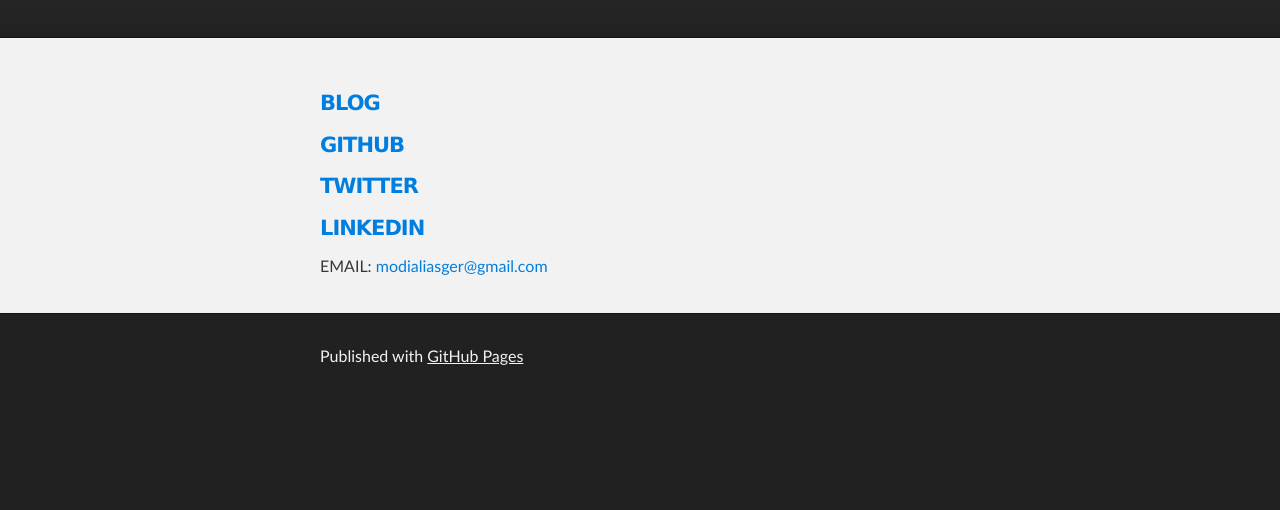
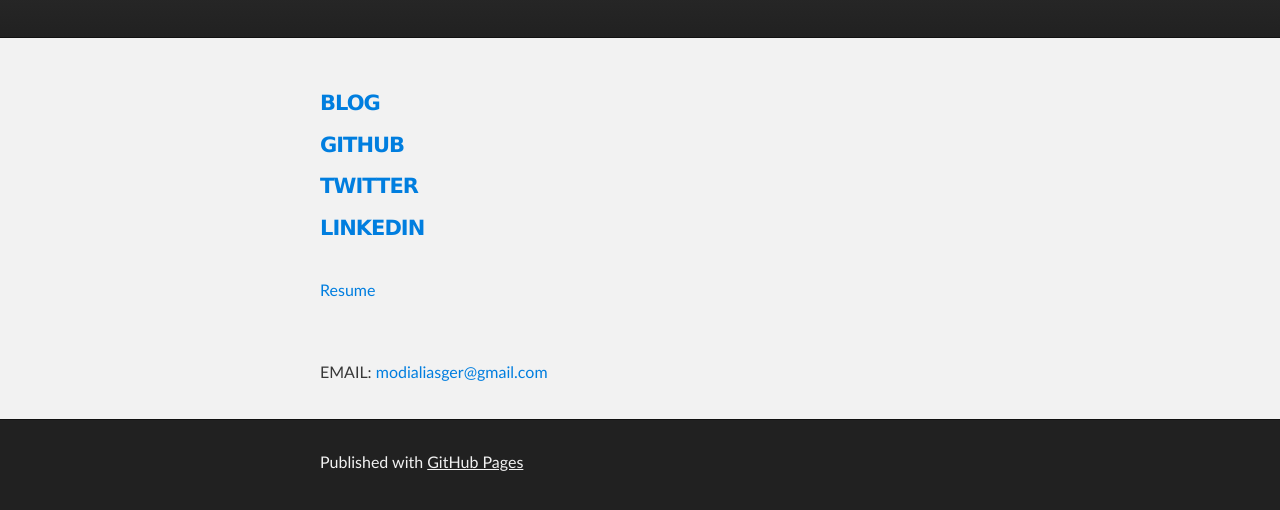
Before and after one commit to aliasgermodi/aliasgermodi.github.io, a plain HTML site: page index.html in a window 1280 px wide. Shown: the part 136-646 px from the top of the page. Drawn offline with Linux system fonts and the light colour scheme.

Commit message:
Update index.html

```diff
--- a/index.html
+++ b/index.html
@@ -42,6 +42,10 @@
 <h4>
 <a id="linkedin" class="anchor" href="#linkedin" aria-hidden="true"><span class="octicon octicon-link"></span></a><a href="https://www.linkedin.com/profile/view?id=325155983&amp;trk=nav_responsive_tab_profile_pic">LINKEDIN</a>
 </h4>
+</br>
+<a href="resume_ali.pdf">Resume</a></br></br>
+
+<br/>
 
 <p>EMAIL: <a href="mailto:modialiasger@gmail.com">modialiasger@gmail.com</a></p>
       </section>
```
